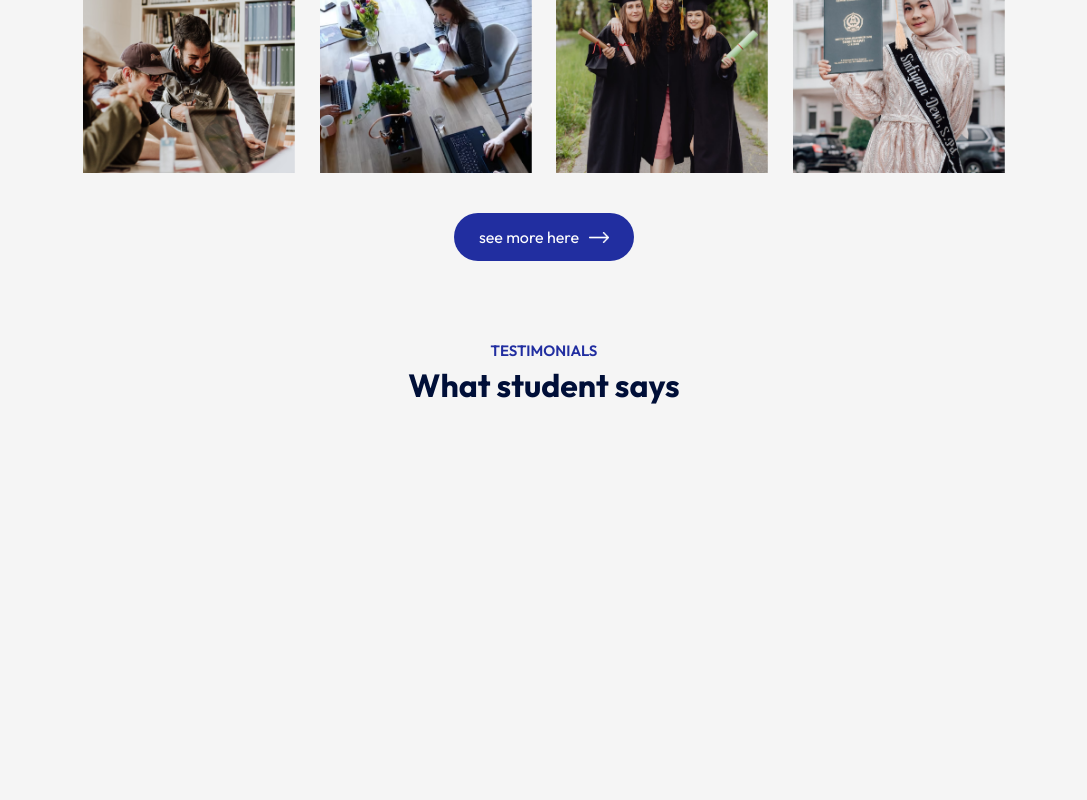
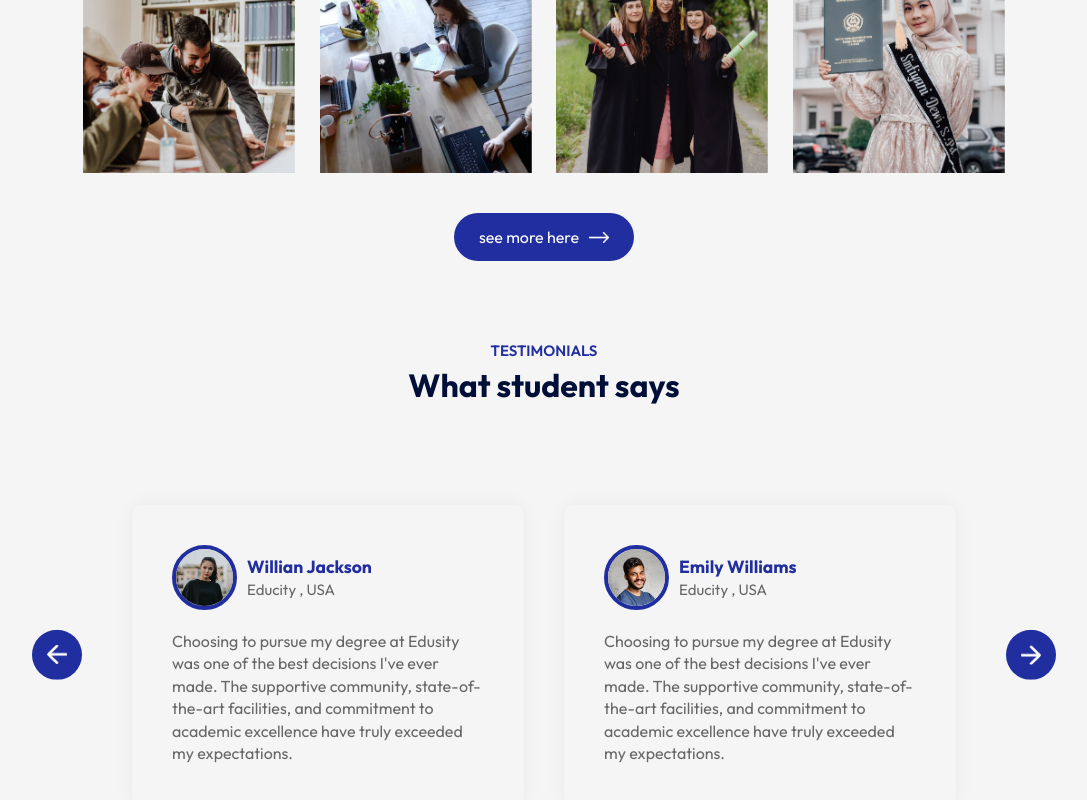
Before and after one commit to Yuvrajithape/College_Website, a React (Vite) app: page / in a window 1280 px wide. Shown: the part 2096-2896 px from the top of the page, without its empty margins (96-1183 px from the left). Before the commit the page ends 2531 px from the top, so only its background shows below. Built offline with nearby package versions, Linux system fonts and the light colour scheme.

Commit message:
testimonials section is complete

```diff
--- a/src/App.jsx
+++ b/src/App.jsx
@@ -6,6 +6,7 @@
 import Title from './Components/Title/Title.jsx'
 import About from './Components/About/About.jsx'
 import Campus from './Components/Campus/Campus.jsx'
+import Testimonials from './Components/Testimonials/Testimonials.jsx'
 
 function App() {
 
@@ -21,6 +22,10 @@
         <Title subtitle = 'Gallery' title = 'Campus Photos'/>
         <Campus/>
         <Title subtitle='Testimonials' title = 'What student says'/>
+
+        <Testimonials/>
+
+
       </div>
      </div>
   )
--- /dev/null
+++ b/src/Components/Testimonials/Testimonials.css
@@ -0,0 +1,58 @@
+.testimonials{
+    position : relative;
+    margin : 80px auto ;
+    padding : 0 80px ;
+
+}
+
+.next-btn , .back-btn{
+    position : absolute ;
+    top : 50% ;
+    right : 0 ;
+    transform : translateY(-50%);
+    padding : 15px ;
+    width: 50px ;
+    border-radius : 50% ;
+    cursor : pointer ;
+    background : #212EA0;
+}
+.back-btn{
+    right:auto ;
+    left : 0 ;
+}
+.slider{
+    overflow:hidden;
+}
+.slider ul{
+    display:flex;
+    width:200% ;
+    overflow-x:hidden ;
+    transition : 0.5s ;
+}
+.slider ul li{
+    list-style : none ;
+    width : 50% ;
+    padding :20px ;
+}
+.slide{
+    box-shadow : 0 0 20px rgba(0,0,0,0.05);
+    padding : 40px ;
+    border-radius : 10px ;
+    color : #676767 ;
+    line-height : 1.4;
+}
+.slide img{
+    width : 65px ;
+    border-radius : 50% ;
+    margin-right : 10px ;
+    border : 4px solid #212EA0 ;
+}
+.user-info{
+    display : flex;
+    align-items : center;
+    margin-bottom : 20px ;
+    font-size : 15px ;
+}
+.user-info h3{
+    color:#212EA0;
+}
--- /dev/null
+++ b/src/Components/Testimonials/Testimonials.jsx
@@ -0,0 +1,97 @@
+import React from 'react'
+import './Testimonials.css'
+import {useRef} from 'react'
+import next_btn from '../../assets/next-icon.png';
+import back_btn from '../../assets/back-icon.png';
+import user_1 from '../../assets/user-1.png';
+import user_2 from '../../assets/user-2.png';
+import user_3 from '../../assets/user-3.png';
+import user_4 from '../../assets/user-4.png';
+
+
+// here i am going to create component with the help of arrow function
+
+const Testimonials = () => {
+
+    const slider = useRef();
+    let tx = 0 ;
+
+    const slideForward = ()=>{
+        if(tx > -50){
+            tx -= 25 ;
+        }
+        slider.current.style.transform = `translateX(${tx}%)`;
+
+    }
+    const slideBackward = () =>{
+          if(tx < 0){
+            tx += 25 ;
+          }
+        slider.current.style.transform = `translateX(${tx}%)`;
+    }
+
+    return (
+        <div className = 'testimonials'>
+
+            <img src = {next_btn} alt = "next-btn" className = 'next-btn' onClick = {slideForward}/>
+            <img src = {back_btn} alt = "back-btn" className = 'back-btn' onClick = {slideBackward}/>
+
+            <div className = 'slider'>
+
+                <ul ref={slider}>
+                    <li>
+                        <div className = 'slide'>
+                          <div className = 'user-info'>
+                            <img src = {user_1} alt = ''/>
+                            <div>
+                                <h3> Willian Jackson</h3>
+                                <span> Educity , USA</span>
+                            </div>
+                          </div>
+                            <p> Choosing to pursue my degree at Edusity was one of the best decisions I've ever made. The supportive community, state-of-the-art facilities, and commitment to academic excellence have truly exceeded my expectations.</p>
+                        </div>
+                    </li>
+                    <li>
+                        <div className = 'slide'>
+                          <div className = 'user-info'>
+                            <img src = {user_2} alt = ''/>
+                            <div>
+                                    <h3> Emily Williams</h3>
+                                <span> Educity , USA</span>
+                            </div>
+                          </div>
+                            <p> Choosing to pursue my degree at Edusity was one of the best decisions I've ever made. The supportive community, state-of-the-art facilities, and commitment to academic excellence have truly exceeded my expectations.</p>
+                        </div>
+                    </li>
+                    <li>
+                        <div className = 'slide'>
+                          <div className = 'user-info'>
+                            <img src = {user_3} alt = ''/>
+                            <div>
+                                    <h3> Emily Williams</h3>
+                                <span> Educity , USA</span>
+                            </div>
+                          </div>
+                            <p> Choosing to pursue my degree at Edusity was one of the best decisions I've ever made. The supportive community, state-of-the-art facilities, and commitment to academic excellence have truly exceeded my expectations.</p>
+                        </div>
+                    </li>
+                    <li>
+                        <div className = 'slide'>
+                          <div className = 'user-info'>
+                            <img src = {user_4} alt = ''/>
+                            <div>
+                                <h3> Willian Jackson</h3>
+                                <span> Educity , USA</span>
+                            </div>
+                          </div>
+                            <p> Choosing to pursue my degree at Edusity was one of the best decisions I've ever made. The supportive community, state-of-the-art facilities, and commitment to academic excellence have truly exceeded my expectations.</p>
+                        </div>
+                    </li>
+                </ul>
+            </div>
+
+        </div>
+    )
+}
+
+export default Testimonials ;
```
